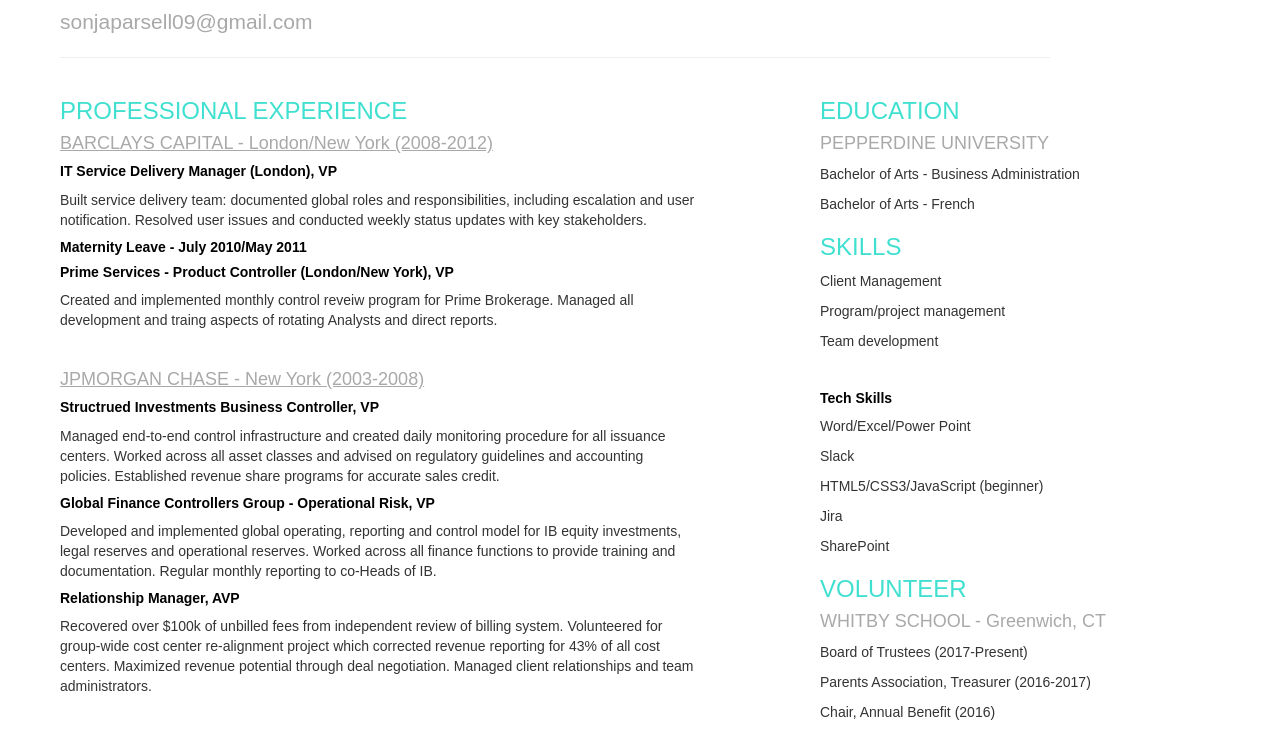
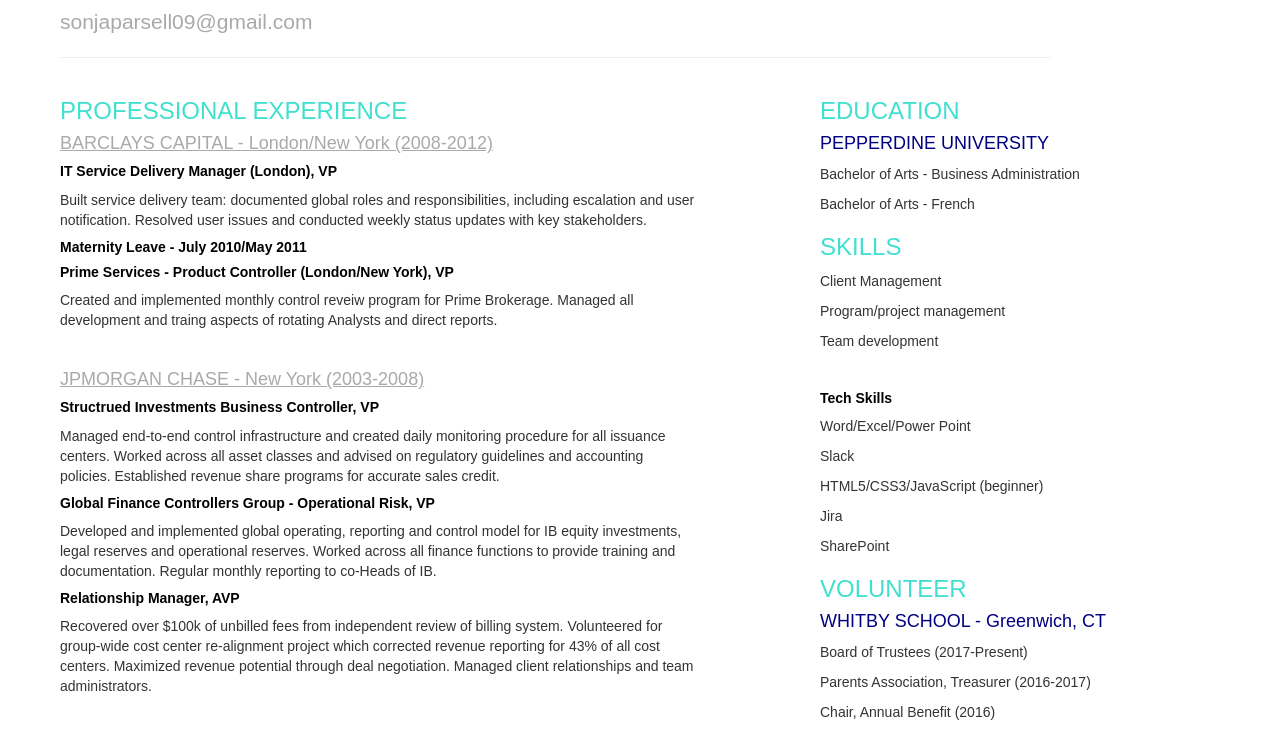
Before and after one commit to redsonjacode/lolcat, a plain HTML site: page index.html in a window 1280 px wide. Shown: the part 56-789 px from the top of the page. Drawn offline with nearby package versions, Linux system fonts and the light colour scheme.

```diff
--- a/main.css
+++ b/main.css
@@ -10,7 +10,7 @@ span {
 }
 
 h4 {
-	color: darkgrey;
+	color: navy;
 }
 
 h5 {
```
